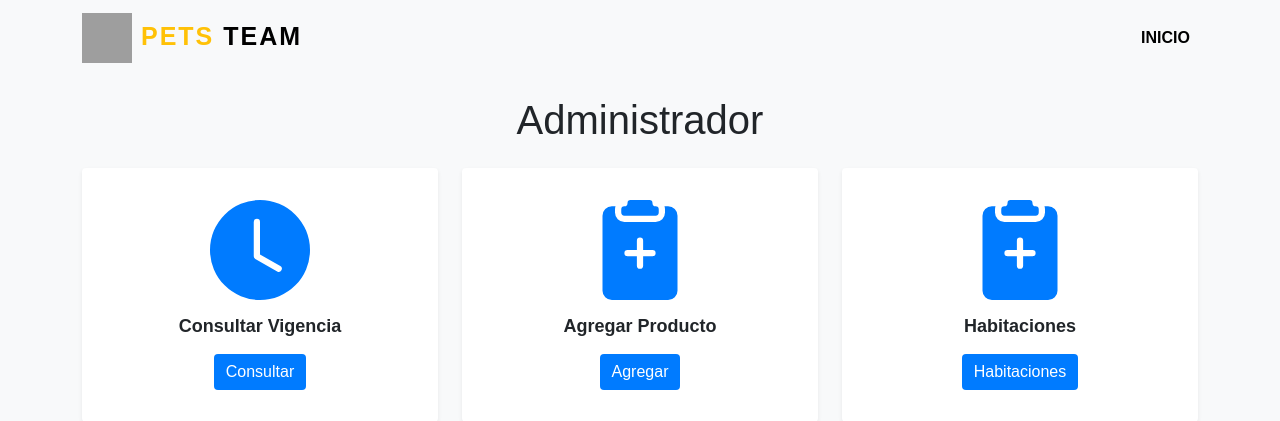
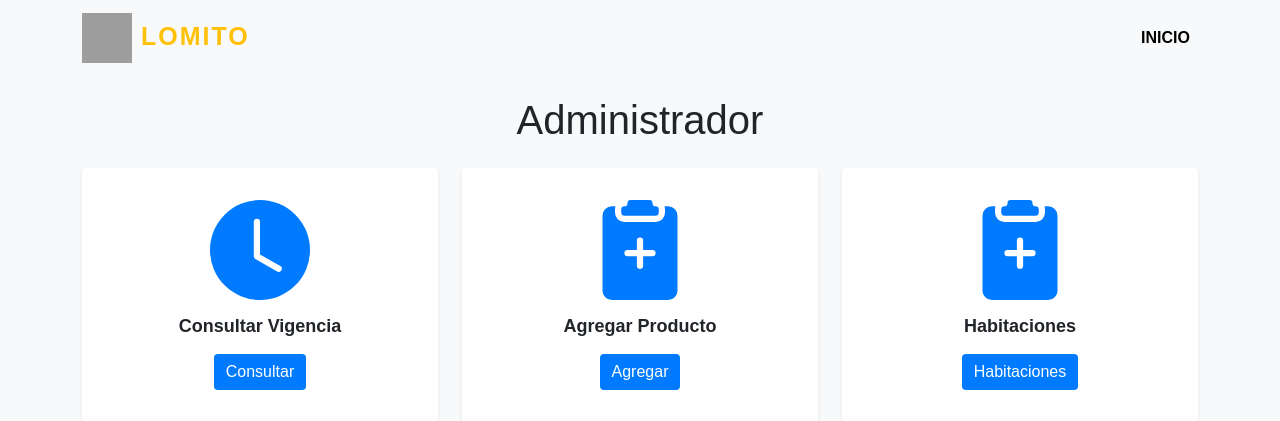
Before and after one commit to qartala/HotelMascotas, a Django app: page /admin/ in a window 1280 px wide. Shown: the top 421 px of the page. Run offline with Django 4.2, Linux system fonts and the light colour scheme; some libraries are stand-ins or nearby versions; grey boxes are pictures that could not be loaded.

Commit message:
cambie pets team por Lomito

```diff
--- a/template/base/Administrador.html
+++ b/template/base/Administrador.html
@@ -18,7 +18,7 @@
     <div class="container">
       <a class="navbar-brand" href="#">
         <img width="50px" height="50px" src="https://cdn-icons-png.flaticon.com/512/21/21537.png" alt="">
-        <span class="text-warning">Pets </span>Team
+        <span class="text-warning">Lomito </span>
       </a>
       <button class="navbar-toggler" type="button" data-bs-toggle="collapse" data-bs-target="#navbarNav" aria-controls="navbarNav" aria-expanded="false" aria-label="Toggle navigation">
         <span class="navbar-toggler-icon"></span>
```
